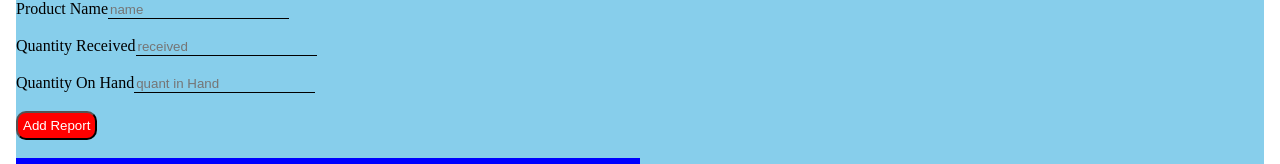
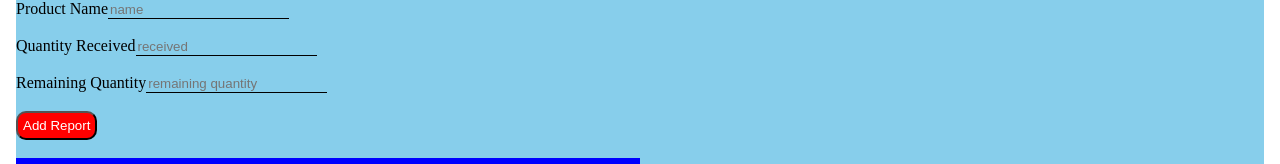
Before and after one commit to Mohammed0812/Stock-Management-Angular, an Angular app: page / in a window 1280 px wide. Shown: the part 733-897 px from the top of the page. Built offline with nearby package versions, Linux system fonts and the light colour scheme.

Commit message:
Update app.component.html

```diff
--- a/src/app/app.component.html
+++ b/src/app/app.component.html
@@ -85,8 +85,8 @@
     <label>Quantity Received</label>
     <input type="number" [(ngModel)]="received" placeholder="received">
     <br><br>
-    <label>Quantity On Hand</label>
-    <input type="number" [(ngModel)]="hand" placeholder="quant in Hand">
+    <label>Remaining Quantity</label>
+    <input type="number" [(ngModel)]="hand" placeholder="remaining quantity">
     <br><br>
     <button (click)='addReport()'>Add Report</button>
     <br><br>
```
